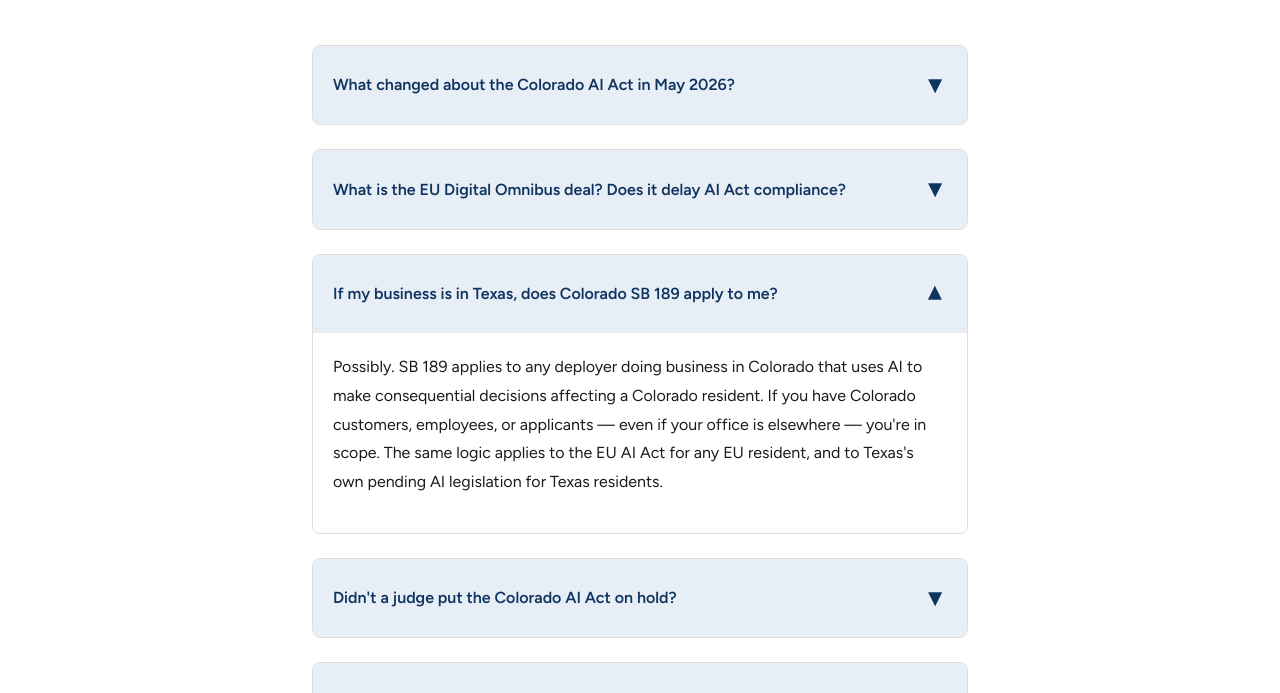
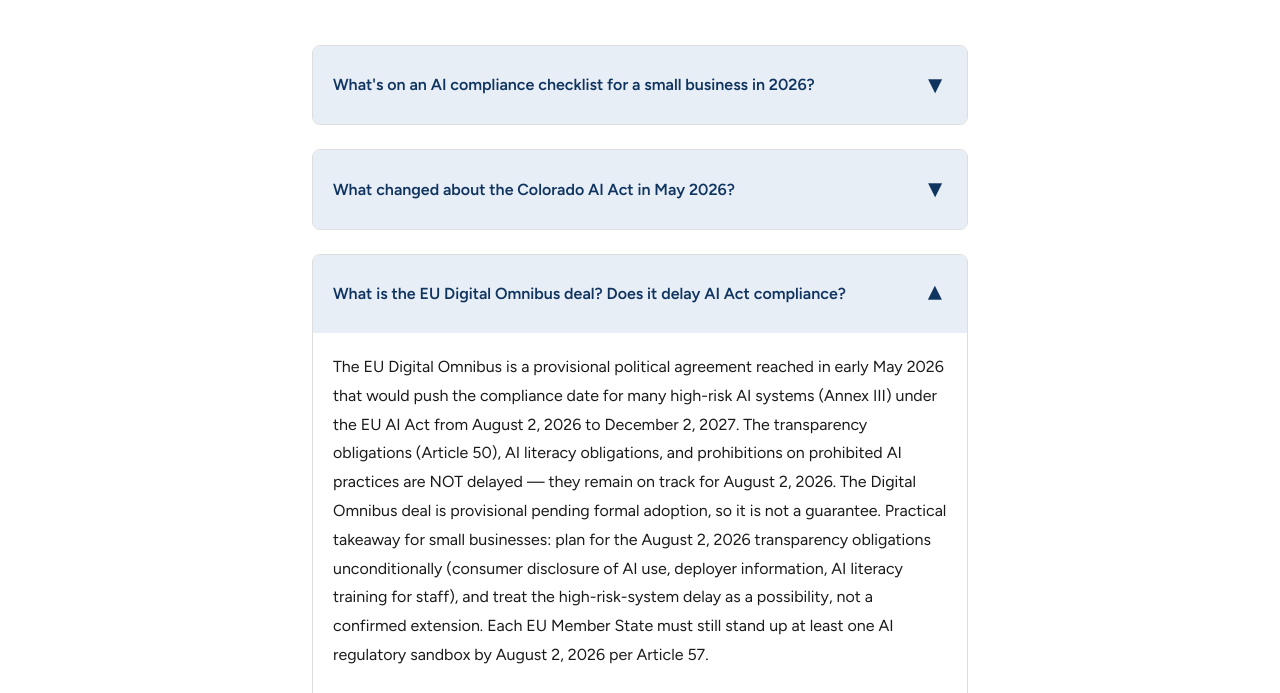
Before and after one commit to csbenson001/sayfe-chatgpt-business, a website: page public/blog/ai-compliance-colorado-eu-small-business-2026.html in a window 1280 px wide. Both pictures are taken after a click on the element 640 px from the left and 8822 px from the top of the page. Shown: the part 8529-9222 px from the top of the page. Drawn offline with Linux system fonts and the light colour scheme.

Commit message:
AEO optimizer v2: 1 page patched — 2026-06-13 — checklist FAQ + freshness on SB-189 compliance blog to win "ai compliance checklist 2026"

```diff
--- a/public/blog/ai-compliance-colorado-eu-small-business-2026.html
+++ b/public/blog/ai-compliance-colorado-eu-small-business-2026.html
@@ -28,7 +28,7 @@
 
   <!-- Article Metadata -->
   <meta property="article:published_time" content="2026-05-18T00:00:00Z">
-  <meta property="article:modified_time" content="2026-05-20T00:00:00Z">
+  <meta property="article:modified_time" content="2026-06-13T00:00:00Z">
   <meta property="article:author" content="Sayfeai">
   <meta property="article:section" content="News & Trends">
   <meta property="article:tag" content="AI Compliance">
@@ -176,7 +176,7 @@
   <header class="article-header">
     <h1>Colorado AI Act Replaced by SB 189 (May 2026): What Small Business Owners Need to Know</h1>
     <div class="article-meta">
-      <div class="meta-item"><span>Updated May 20, 2026</span></div>
+      <div class="meta-item"><span>Updated June 13, 2026</span></div>
       <div class="meta-item"><span>10 min read</span></div>
       <div class="meta-item"><span>Sayfeai</span></div>
     </div>
@@ -348,6 +348,10 @@
       <h2>Frequently Asked Questions</h2>
       <div class="faq-section">
         <div class="faq-item">
+          <div class="faq-question"><span>What's on an AI compliance checklist for a small business in 2026?</span><span class="faq-toggle">&#9660;</span></div>
+          <div class="faq-answer"><p>A practical 2026 AI compliance checklist for a small business has seven items: (1) inventory every AI tool actually in use, including shadow free accounts; (2) tier each tool Green / Yellow / Red by whether it influences a consequential decision about a real person; (3) replace consumer AI with an enterprise tool such as ChatGPT Business for anything Yellow or Red, so your data isn't used for training and you get SOC 2 Type 2, SSO, MFA, and audit logs; (4) write a one-page AI policy covering approved tools, allowed data, accountability, and human-review triggers; (5) document a short impact assessment for each Red-tier system; (6) add consumer-facing notices, since EU AI Act Article 50 transparency obligations attach August 2, 2026 regardless of the Digital Omnibus high-risk extension; and (7) retain compliance documentation for at least three years, which Colorado SB 26-189 (effective January 1, 2027) expects at the decision level. You can complete most of this in a weekend. The free 5-minute <a href="/compliance-assessment">AI Compliance Assessment</a> generates this checklist scored to your industry, headcount, and customer geography.</p></div>
+        </div>
+        <div class="faq-item">
           <div class="faq-question"><span>What changed about the Colorado AI Act in May 2026?</span><span class="faq-toggle">&#9660;</span></div>
           <div class="faq-answer"><p>On May 14, 2026, Governor Jared Polis signed Colorado SB 189 (officially SB 26-189, the Automated Decision-Making Technology, or ADMT, act), which repealed and replaced the original Colorado AI Act (SB 24-205). The new effective date is January 1, 2027 instead of June 30, 2026. SB 189 is significantly narrower than the original law: it drops the mandatory AI risk-management programs, annual impact assessments, and broad algorithmic-discrimination duties in favor of a notice-and-transparency framework. There is no small-business carve-out in SB 189 — the under-50-employees exemption from SB 24-205 did not survive the replacement. The EU AI Act's August 2, 2026 transparency obligations are unchanged; the EU AI Act's high-risk Annex III obligations may extend to December 2, 2027 if the EU Digital Omnibus deal is formally adopted.</p></div>
         </div>
@@ -423,7 +427,7 @@
     "description": "On May 14, 2026 Governor Polis signed SB 189 (officially SB 26-189, the Automated Decision-Making Technology / ADMT act), repealing and replacing Colorado SB 24-205. The new effective date is January 1, 2027 — not June 30, 2026. Plus: the EU Digital Omnibus deal would push EU AI Act high-risk obligations from Aug 2, 2026 to Dec 2, 2027 (transparency obligations unchanged). Here's the plain-English compliance playbook for small businesses.",
     "image": "https://sayfeai.com/og-image-blog.png",
     "datePublished": "2026-05-18T00:00:00Z",
-    "dateModified": "2026-05-22T00:00:00Z",
+    "dateModified": "2026-06-13T00:00:00Z",
     "author": { "@type": "Organization", "name": "Sayfeai", "url": "https://sayfeai.com" },
     "publisher": {
       "@type": "Organization",
@@ -446,6 +450,11 @@
     "@context": "https://schema.org",
     "@type": "FAQPage",
     "mainEntity": [
+      {
+        "@type": "Question",
+        "name": "What's on an AI compliance checklist for a small business in 2026?",
+        "acceptedAnswer": { "@type": "Answer", "text": "A practical 2026 AI compliance checklist for a small business has seven items: (1) inventory every AI tool actually in use, including shadow free accounts; (2) tier each tool Green, Yellow, or Red by whether it influences a consequential decision about a real person; (3) replace consumer AI with an enterprise tool such as ChatGPT Business for anything Yellow or Red, so your data isn't used for training and you gain SOC 2 Type 2, SSO, MFA, and audit logs; (4) write a one-page AI policy covering approved tools, allowed data, accountability, and human-review triggers; (5) document a short impact assessment for each Red-tier system; (6) add consumer-facing notices, since EU AI Act Article 50 transparency obligations attach August 2, 2026 regardless of the Digital Omnibus high-risk extension; and (7) retain compliance documentation for at least three years, which Colorado SB 26-189 (effective January 1, 2027) expects at the decision level. Most small businesses can complete this in a weekend; the free 5-minute AI Compliance Assessment at sayfeai.com/compliance-assessment generates the checklist scored to your industry, headcount, and customer geography." }
+      },
       {
         "@type": "Question",
         "name": "What changed about the Colorado AI Act in May 2026?",
@@ -480,11 +489,6 @@
         "@type": "Question",
         "name": "Does ChatGPT Business satisfy these compliance obligations?",
         "acceptedAnswer": { "@type": "Answer", "text": "ChatGPT Business gives you the technical and contractual building blocks: data isolation, SOC 2 Type 2, SSO, MFA, audit logs, BAA on request, and a workspace your governance team can administrate. It doesn't replace your obligation to write an AI policy, do an impact assessment for high-risk uses, and handle appeals, but it makes those steps much shorter than starting from a tangle of free consumer accounts." }
-      },
-      {
-        "@type": "Question",
-        "name": "Where do I start if I have 20 employees and no AI policy yet?",
-        "acceptedAnswer": { "@type": "Answer", "text": "Take the free 5-minute AI Compliance Assessment at sayfeai.com/compliance-assessment first — it gives you a personalized risk score plus a downloadable AI policy starter scoped to your industry, headcount, and customer geography. Then do the 6-step weekend sprint: inventory tools, tier by risk, replace consumer AI with ChatGPT Business for Red-tier uses, write a one-page AI policy, document impact assessments for any Red tools, and add consumer-facing notices." }
       }
     ]
   }
```
